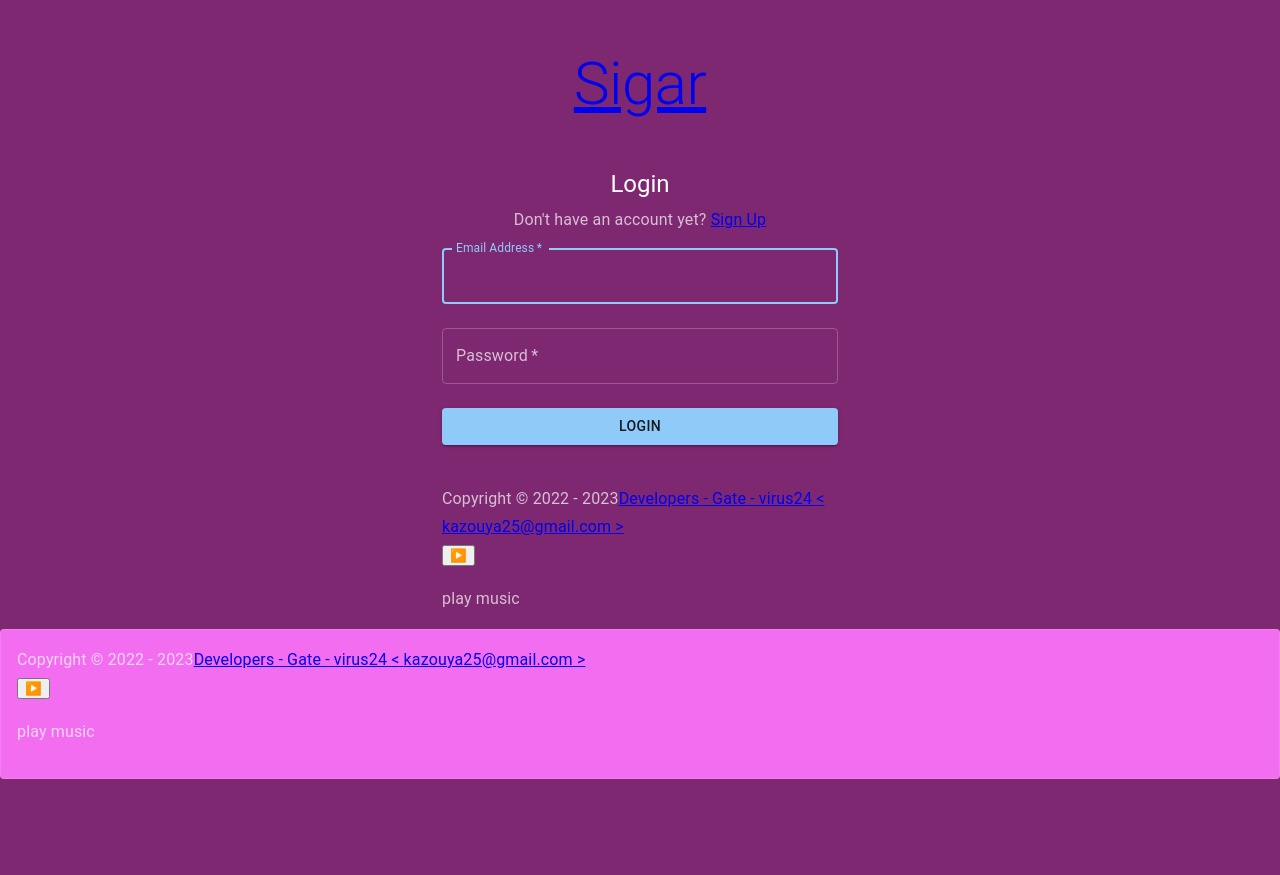
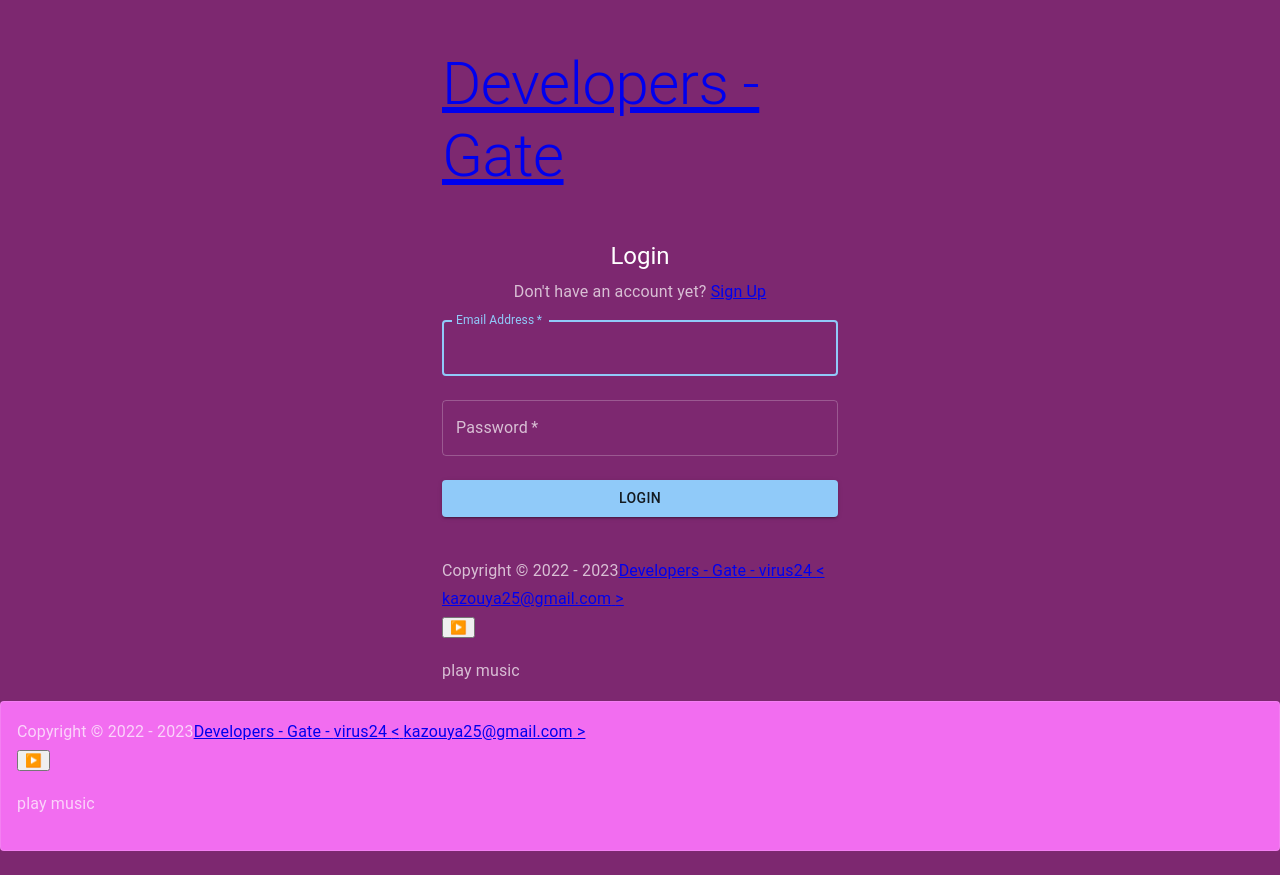
Before and after one commit to sabrydawood/Sigar-client, a React (Create React App) app: page /login in a window 1280 px wide. Before the commit the page ends 803 px from the top, so only its background shows below. Built offline with nearby package versions, Linux system fonts and the light colour scheme; no server answers.

Commit message:
Fix buttons

```diff
--- a/src/components/views/LoginView.js
+++ b/src/components/views/LoginView.js
@@ -12,6 +12,7 @@
 import ErrorAlert from "../ErrorAlert";
 import { loginUser } from "../../helpers/authHelper";
 import Copyright from "../Copyright";
+import { siteConfig } from "../../config/seoConfig";
 
 const LoginView = () => {
   const navigate = useNavigate();
@@ -43,8 +44,8 @@
     <Container maxWidth={"xs"} sx={{ mt: 6 }}>
       <Stack alignItems="center">
         <Typography variant="h2" color="text.secondary" sx={{ mb: 6 }}>
-          <Link to="/" color="inherit" underline="none">
-            Sigar
+          <Link to="/">
+            {siteConfig.seo.title}
           </Link>
         </Typography>
         <Typography variant="h5" gutterBottom>
--- a/src/components/views/SignupView.js
+++ b/src/components/views/SignupView.js
@@ -4,17 +4,18 @@
   Stack,
   TextField,
   Typography,
-  Link,
+
   Alert,
 } from "@mui/material";
 import { Box } from "@mui/system";
 import React, { useState } from "react";
 import { signup } from "../../api/users";
 import { loginUser } from "../../helpers/authHelper";
-import { useNavigate } from "react-router-dom";
+import {  Link, useNavigate } from "react-router-dom";
 import Copyright from "../Copyright";
 import ErrorAlert from "../ErrorAlert";
 import { isLength, isEmail, contains } from "validator";
+import { siteConfig } from "../../config/seoConfig";
 
 const SignupView = () => {
   const navigate = useNavigate();
@@ -75,8 +76,8 @@
     <Container maxWidth={"xs"} sx={{ mt: { xs: 2, md: 6 } }}>
       <Stack alignItems="center">
         <Typography variant="h2" color="text.secondary" sx={{ mb: 6 }}>
-          <Link to="/" color="inherit" underline="none">
-            Sigar
+          <Link to="/" >
+            {siteConfig.seo.title}
           </Link>
         </Typography>
         <Typography variant="h5" gutterBottom>
```
